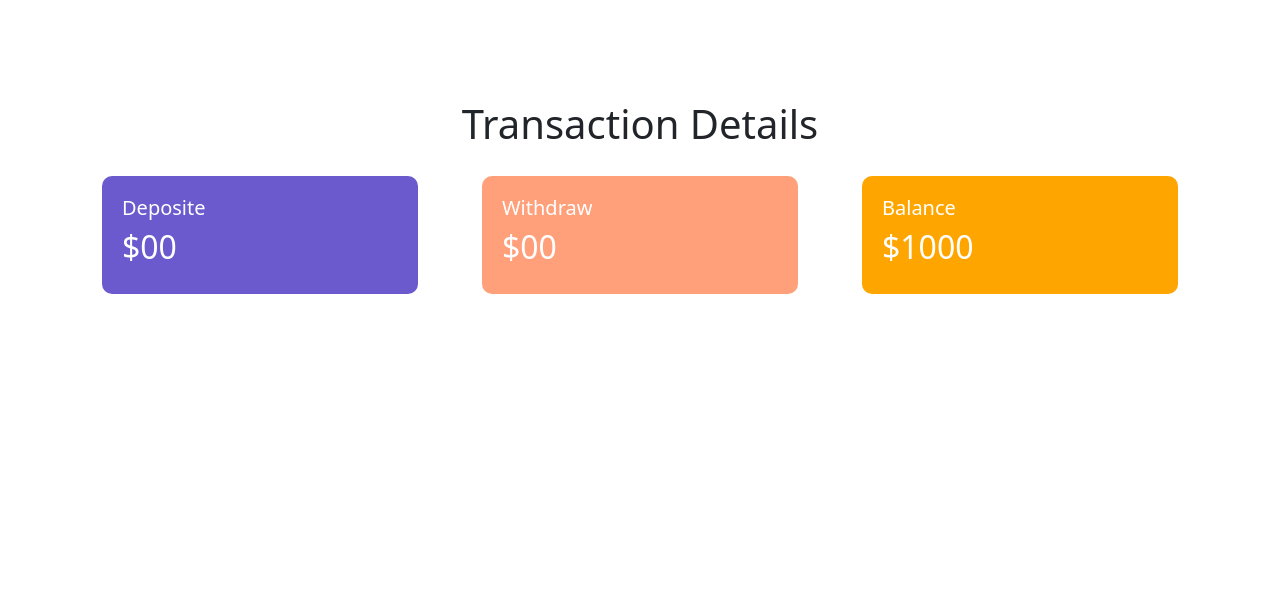
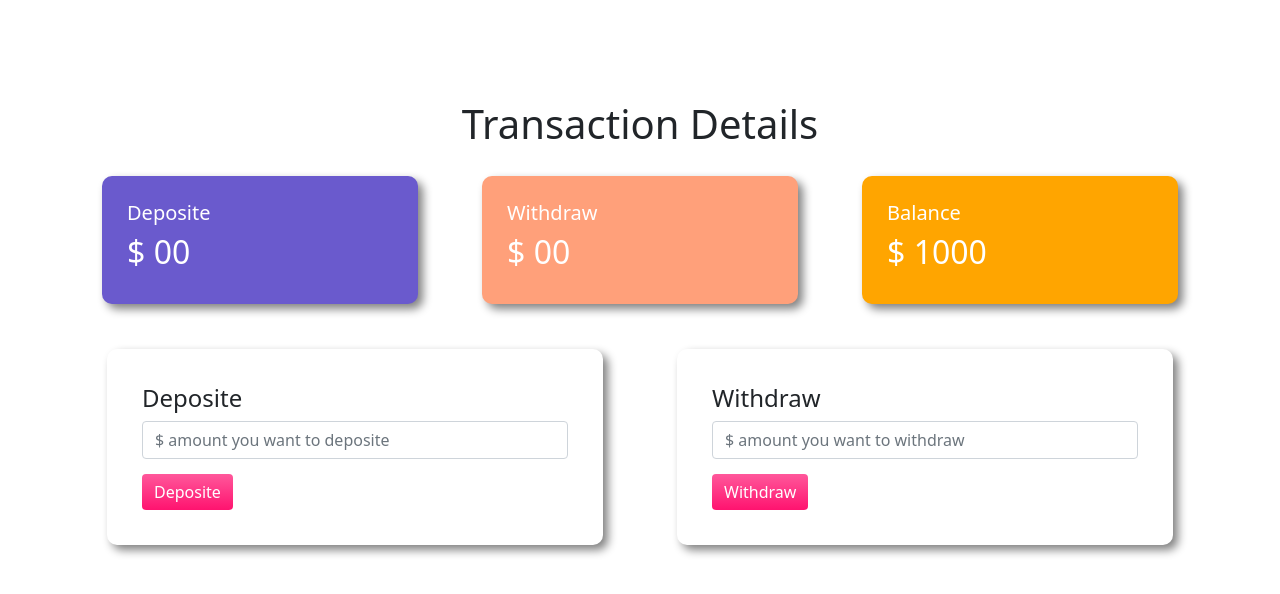
Before and after one commit to AhmedMoonwar/koala-bank, a plain HTML site: page index.html in a window 1280 px wide. Both pictures are taken after a click on the button "Login". Drawn offline with nearby package versions, Linux system fonts and the light colour scheme.

Commit message:
transaction area java added half

```diff
--- a/index.html
+++ b/index.html
@@ -26,19 +26,38 @@
                 <div class="col-md-4">
                     <div class="status deposite">
                         <h5 class="text-center text-lg-start">Deposite</h5>
-                        <h2 class="text-center text-lg-start">$00</h2>
+                        <h2 class="text-center text-lg-start">$ <span id="deposite-Amount">00</span></h2>
                     </div>
                 </div>
                 <div class="col-md-4">
                     <div class="status withdraw">
                         <h5 class="text-center text-lg-start">Withdraw</h5>
-                        <h2 class="text-center text-lg-start">$00</h2>
+                        <h2 class="text-center text-lg-start">$ <span id="withdraw-Amount">00</span></h2>
                     </div>
                 </div>
                 <div class="col-md-4">
                     <div class="status balance">
                         <h5 class="text-center text-lg-start">Balance</h5>
-                        <h2 class="text-center text-lg-start">$1000</h2>
+                        <h2 class="text-center text-lg-start">$ <spnan id="balance-amount">1000</spnan></h2>
+                    </div>
+                </div>
+            </div>
+        </div>
+
+        <div class="container">
+            <div class="row">
+                <div class="col-md-6">
+                    <div class="balance-update">
+                        <h4>Deposite</h4>
+                        <input type="text" id="deposite-amount" class="form-control" placeholder="$ amount you want to deposite">
+                        <button id="deposite-btn" class="btn btn-success">Deposite</button>
+                    </div>
+                </div>
+                <div class="col-md-6">
+                    <div class="balance-update">
+                        <h4>Withdraw</h4>
+                        <input id="withdraw-amount" type="text" class="form-control" placeholder="$ amount you want to withdraw">
+                        <button id="withdraw-btn" class="btn btn-success">Withdraw</button>
                     </div>
                 </div>
             </div>
--- a/main.js
+++ b/main.js
@@ -1,3 +1,4 @@
+// Login Button Event Handler
 const loginBtn = document.getElementById("login");
 loginBtn.addEventListener("click", function(){
     const loginArea = document.getElementById("login-area");
@@ -5,3 +6,34 @@ loginBtn.addEventListener("click", function(){
     const transactionArea = document.getElementById("transaction-area");
     transactionArea.style.display = "block";
 })
+
+// Deposite Button Event Handler
+const depositeBtn = document.getElementById("deposite-btn");
+depositeBtn.addEventListener("click", function(){
+    const depositeAmountNum = getInput("deposite-amount");
+
+    balanceUpdate("deposite-Amount", depositeAmountNum);
+    balanceUpdate("balance-amount", depositeAmountNum);
+
+    document.getElementById("deposite-amount").value = "";
+})
+
+// Withdraw Button Event Handler
+const withdrawBtn = document.getElementById("withdraw-btn");
+withdrawBtn.addEventListener("click", function(){
+    const withdrawAmountNum = getInput("withdraw-amount");
+    console.log(withdrawAmountNum);
+})
+
+function getInput(id){
+    const Amount = document.getElementById(id).value;
+    const AmountNum = parseFloat(Amount);
+    return AmountNum;
+}
+
+function balanceUpdate(id, depositeAmountNum){
+    const currentAmount = document.getElementById(id).innerText;
+    const currentNumber = parseFloat(currentAmount);
+    const totalAmount = depositeAmountNum + currentNumber;
+    document.getElementById(id).innerText = totalAmount;
+}
--- a/style.css
+++ b/style.css
@@ -39,7 +39,17 @@ body{
 }
 .status{
     margin:20px;
-    padding: 20px;
+    padding: 25px;
     color: white;
     border-radius: 10px;
+    box-shadow: 5px 5px 10px gray;
 }
+.balance-update{
+    margin: 25px;
+    padding: 35px;
+    border-radius: 10px;
+    box-shadow: 5px 5px 10px gray;
+}
+.balance-update input{
+    margin-bottom: 15px;
+}
```
